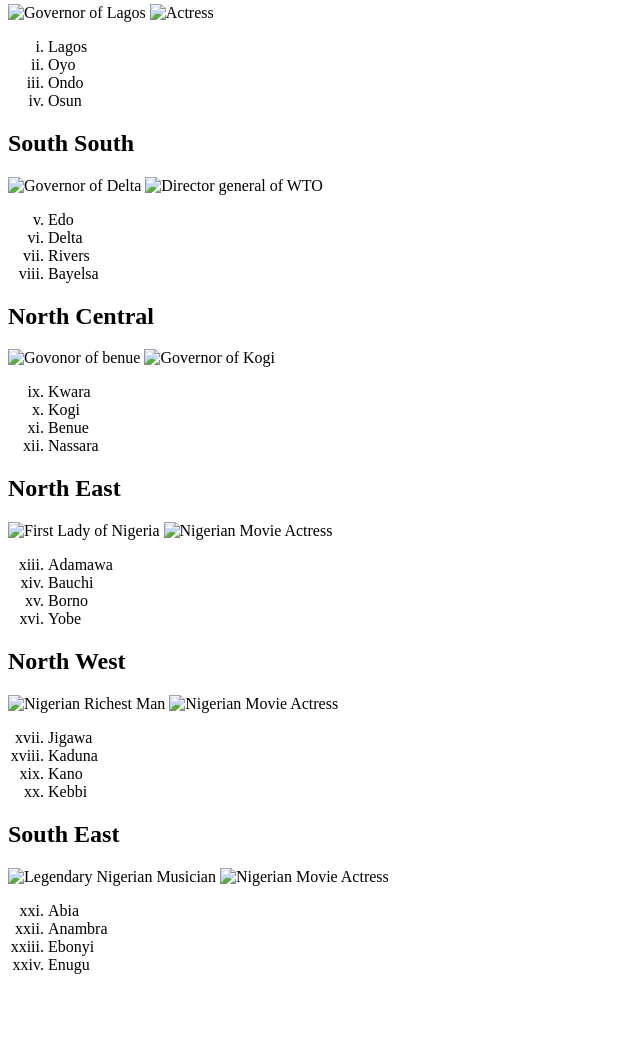
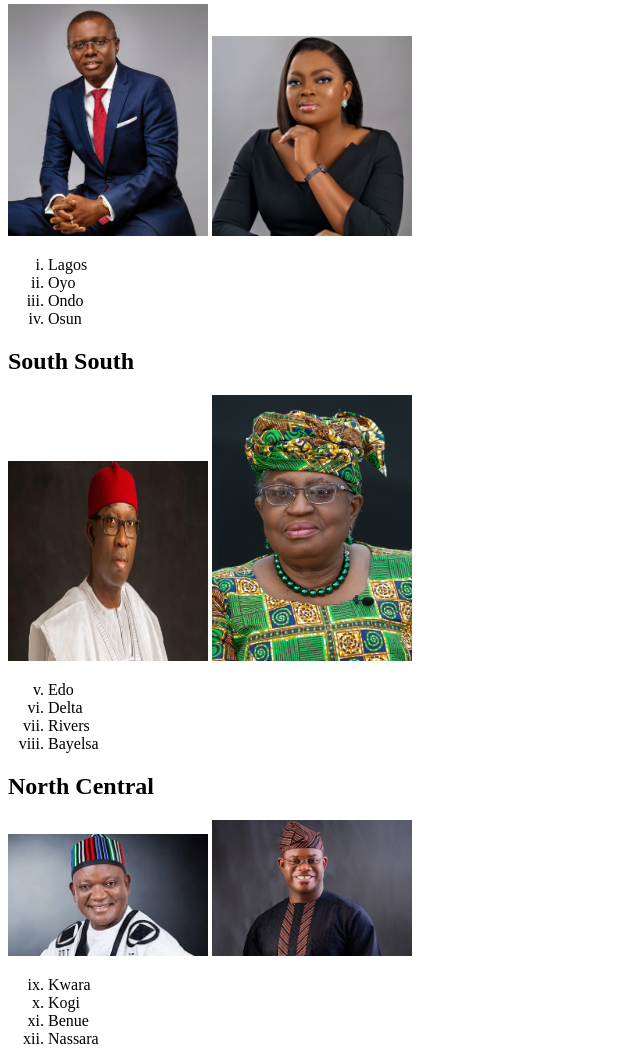
Before and after one commit to itradebtc/6B2, a plain HTML site: page html/list2.html in a window 1280 px wide. Shown: the part 247-1298 px from the top of the page, without its empty margins (0-640 px from the left). Before the commit the page ends 1237 px from the top, so only its background shows below. Drawn offline with Linux system fonts and the light colour scheme.

Commit message:
feat: assignment1

```diff
--- a/html/list2.html
+++ b/html/list2.html
@@ -20,8 +20,8 @@
     <main>
         <h1>Geo-political zones in Nigeria</h1>
         <section id="sw"> <h2>South West</h2>
-            <img src="./html/media/Sanwo-olu.jpeg" alt="Governor of Lagos" width="200" title="Sanwo-olu"/>
-            <img src="./html/media/funke-3.jpg" alt="Actress" width="200" title="Funke Akindale"/>
+            <img src="/html/media/Sanwo-olu.jpeg" alt="Governor of Lagos" width="200" title="Sanwo-olu"/>
+            <img src="/html/media/funke-3.jpg" alt="Actress" width="200" title="Funke Akindale"/>
         <ol type="i">
             <li>Lagos</li>
             <li>Oyo</li>
@@ -31,8 +31,8 @@
         </section>
         <section id="ss">
             <h2>South South</h2>
-            <img src="./html/media/Ifeanyi Okowa.jpeg" alt="Governor of Delta" width="200" height="200git" title="Okowa"/>
-            <img src="./html/media/Ngozi Okonjo-Iweala.jpeg" alt="Director general of WTO" width="200" title="Ngozi Okonjo-Iweala"/>
+            <img src="/html/media/Ifeanyi Okowa.jpeg" alt="Governor of Delta" width="200" height="200git" title="Okowa"/>
+            <img src="/html/media/Ngozi Okonjo-Iweala.jpeg" alt="Director general of WTO" width="200" title="Ngozi Okonjo-Iweala"/>
             <ol type="i" start="5">
                 <li>Edo</li>
                 <li>Delta</li>
@@ -42,8 +42,8 @@
         </section>
         <section id="nc">
             <h2>North Central</h2>
-            <img src="./html/media/Gov-Ortom.png.webp" alt="Govonor of benue" width="200" title="Ortom"/>
-            <img src="./html/media/yahaya bello.jpeg" alt="Governor of Kogi" width="200" title="Yahaya Bello"/>
+            <img src="/html/media/Gov-Ortom.png.webp" alt="Govonor of benue" width="200" title="Ortom"/>
+            <img src="/html/media/yahaya bello.jpeg" alt="Governor of Kogi" width="200" title="Yahaya Bello"/>
             <ol type="i" start="9">
                 <li>Kwara</li>
                 <li>Kogi</li>
@@ -53,8 +53,8 @@
         </section>
         <section id="ne">
             <h2>North East</h2>
-            <img src="./html/media/Aisha Buhari.jpeg" alt="First Lady of Nigeria" width="200" title="Aisha Buhari"/>
-            <img src="./html/media/Fati-Washa.webp" alt="Nigerian Movie Actress" width="200" title="Fatima Washa"/>
+            <img src="/html/media/Aisha Buhari.jpeg" alt="First Lady of Nigeria" width="200" title="Aisha Buhari"/>
+            <img src="/html/media/Fati-Washa.webp" alt="Nigerian Movie Actress" width="200" title="Fatima Washa"/>
             <ol type="i" start="13">
                 <li>Adamawa</li>
                 <li>Bauchi</li>
@@ -64,8 +64,8 @@
         </section>
         <section id="nw">
             <h2>North West</h2>
-            <img src="./html/media/Aliko-Dangote.png" alt="Nigerian Richest Man" width="200" title="Aliko Dangote"/>
-            <img src="./html/media/halima-abubakar.webp" alt="Nigerian Movie Actress" width="200" title="Halima Abubakar"/>
+            <img src="/html/media/Aliko-Dangote.png" alt="Nigerian Richest Man" width="200" title="Aliko Dangote"/>
+            <img src="/html/media/halima-abubakar.webp" alt="Nigerian Movie Actress" width="200" title="Halima Abubakar"/>
             <ol type="i" start="17">
                 <li>Jigawa</li>
                 <li>Kaduna</li>
@@ -75,8 +75,8 @@
         </section>
         <section id="se">
             <h2>South East</h2>
-            <img src="./html/media/Onyeka Onwenu.jpeg" alt="Legendary Nigerian Musician" width="200" title="Phyno"/>
-            <img src="./html/media/Ebelle Okaro.jpeg" alt="Nigerian Movie Actress" width="200" title="Ebelle Okaro"/>
+            <img src="/html/media/Onyeka Onwenu.jpeg" alt="Legendary Nigerian Musician" width="200" title="Phyno"/>
+            <img src="/html/media/Ebelle Okaro.jpeg" alt="Nigerian Movie Actress" width="200" title="Ebelle Okaro"/>
             <ol type="i" start="21">
                 <li>Abia</li>
                 <li>Anambra</li>
@@ -85,6 +85,5 @@
             </ol>
         </section>
     </main>
-
 </body>
 </html>
```
